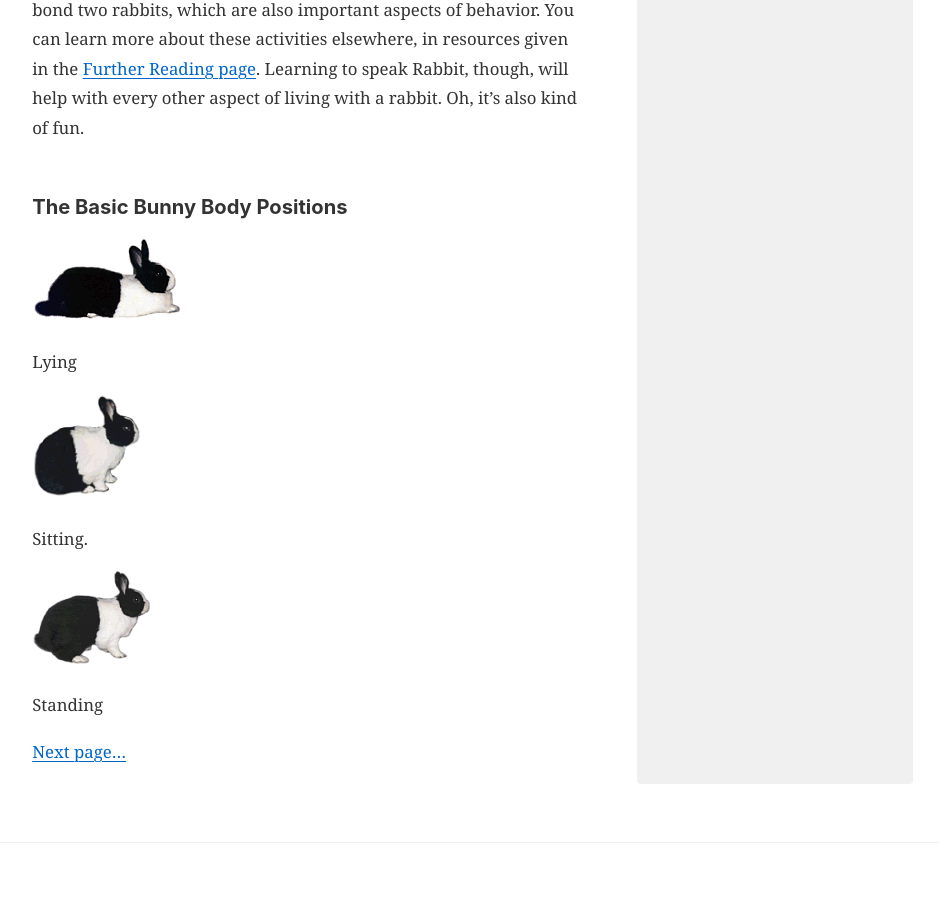
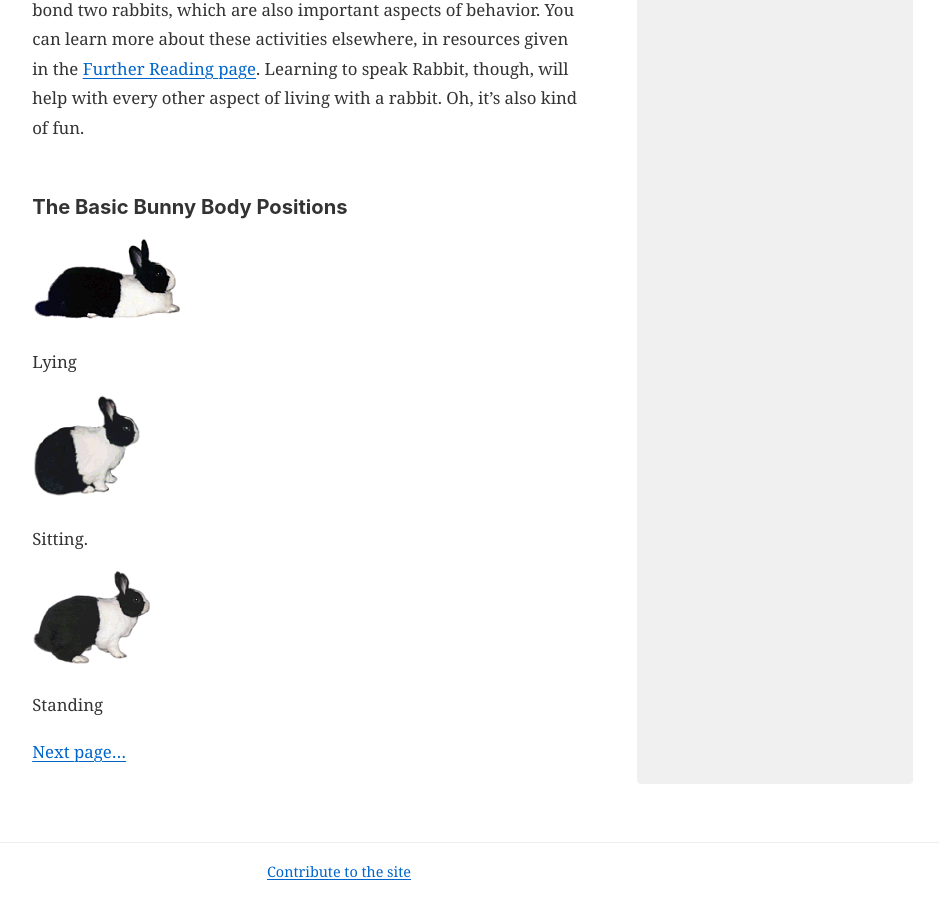
Before and after one commit to apexskier/languageoflagomorphs, a Jekyll site: the page built from intro.md, in a window 1280 px wide and 900 px high, scrolled down 2277 px. Shown: the whole window, without its empty margins (301-1245 px from the left). Built offline with Jekyll 4.4.1, drawn with Linux system fonts in a browser that asks for light colours; before the commit the page ends 3152 px from its top, so only the background shows below that.

Commit message:
add footer linking back to github

```diff
--- a/_layouts/default.html
+++ b/_layouts/default.html
@@ -34,7 +34,9 @@
         {% endunless %}
       </div>
 
-      <footer></footer>
+      <footer>
+        <a href="https://github.com/apexskier/languageoflagomorphs/">Contribute to the site</a>
+      </footer>
     </div>
   </body>
 </html>
```
